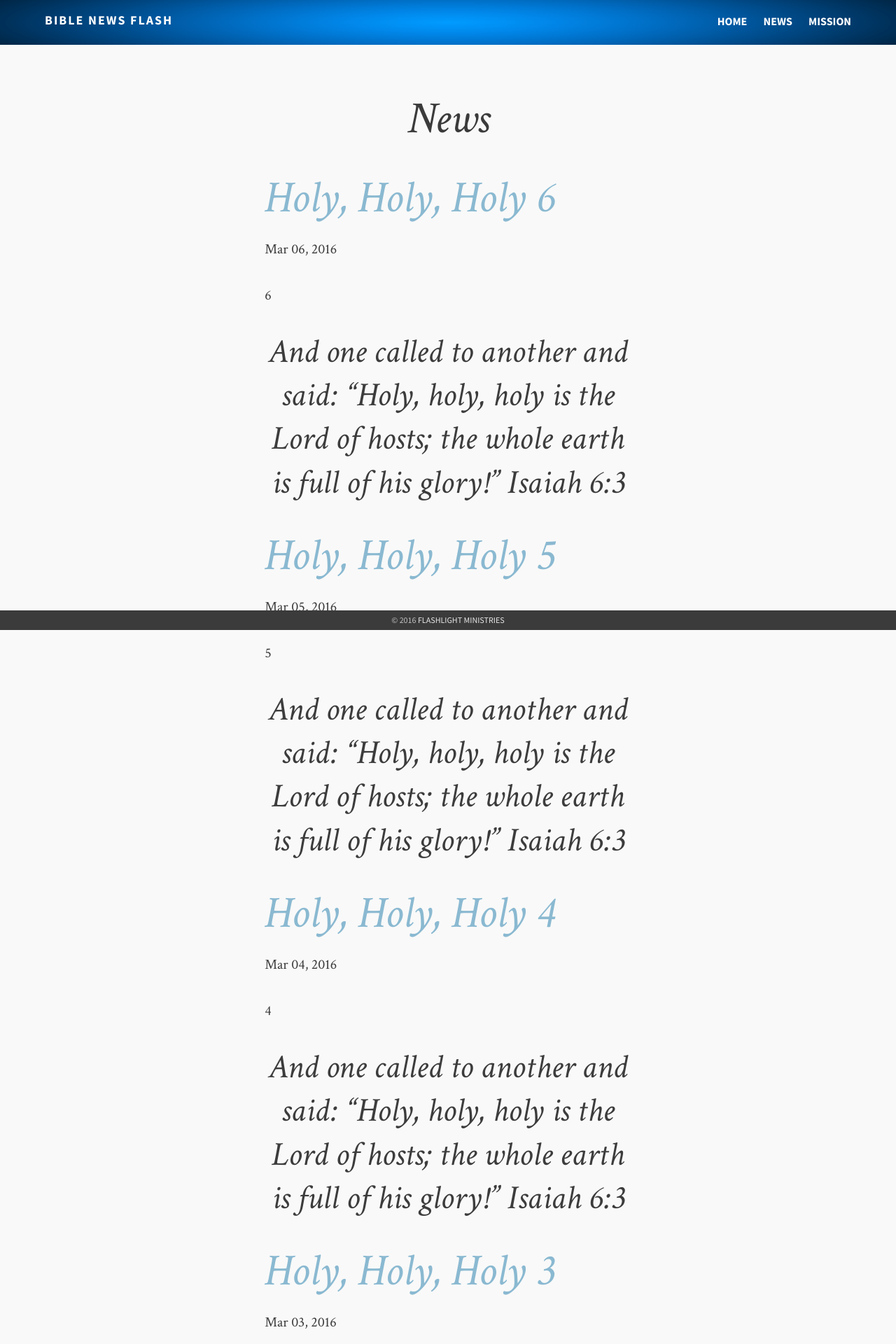
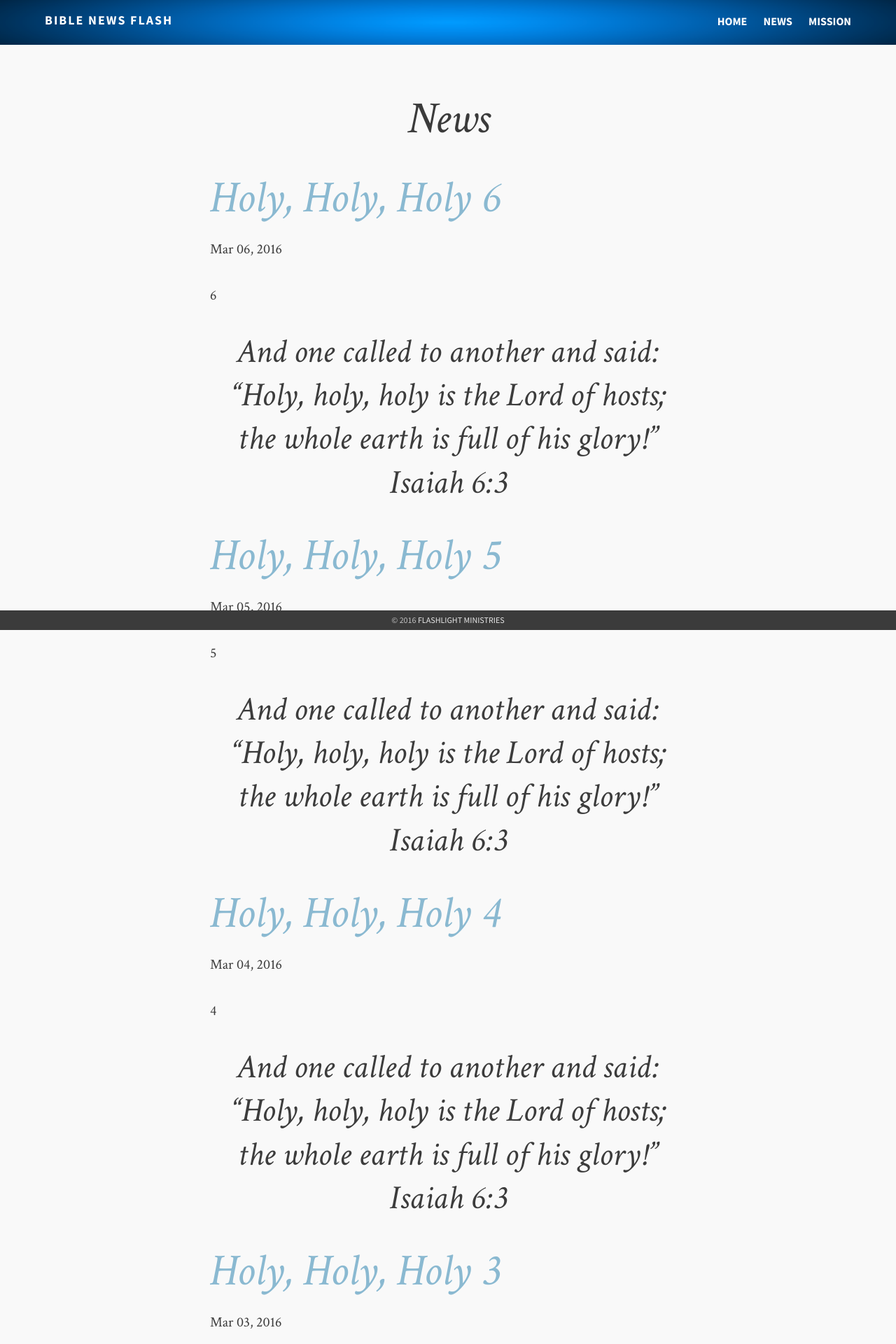
Before and after one commit to flashlightministries/oilforlight, a Jekyll site: the page built from news/index.html, in a window 1280 px wide. Shown: the top 1920 px of the page at 70% size. Built offline with Jekyll 4.4.1, drawn with Linux system fonts in a browser that asks for light colours; the list of posts is cut into pages by our own code.

Commit message:
infinite scrolling (formatting still broken)

```diff
--- a/news/index.html
+++ b/news/index.html
@@ -4,7 +4,7 @@ title: News
 ---
 
 <!-- This loops through the paginated posts -->
-<div class="post_content wrap post">
+<div class="post_content">
   {% for post in paginator.posts %}
     <h1><a href="{{ post.url }}">{{ post.title }}</a></h1>
     <p class="author">
```
